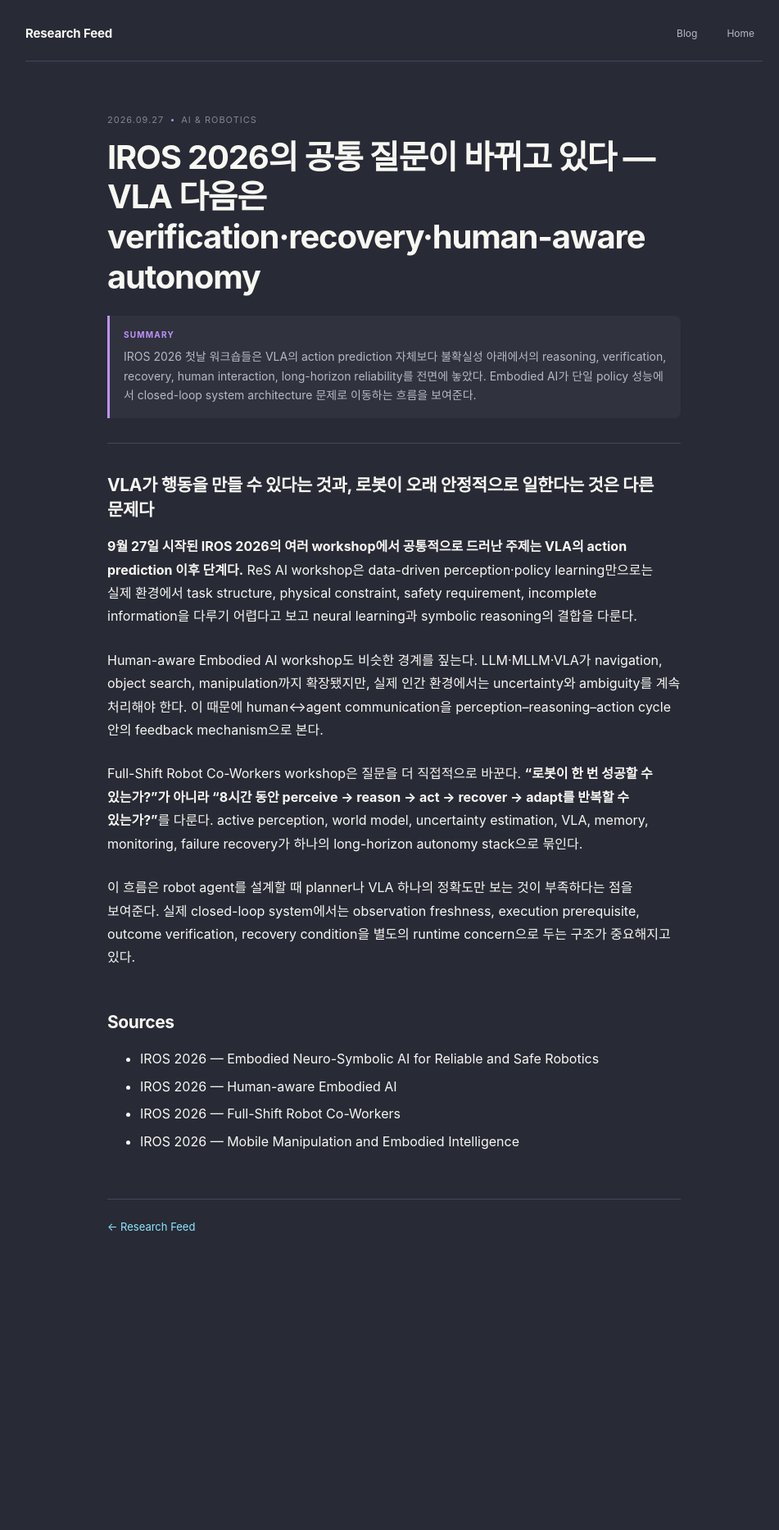
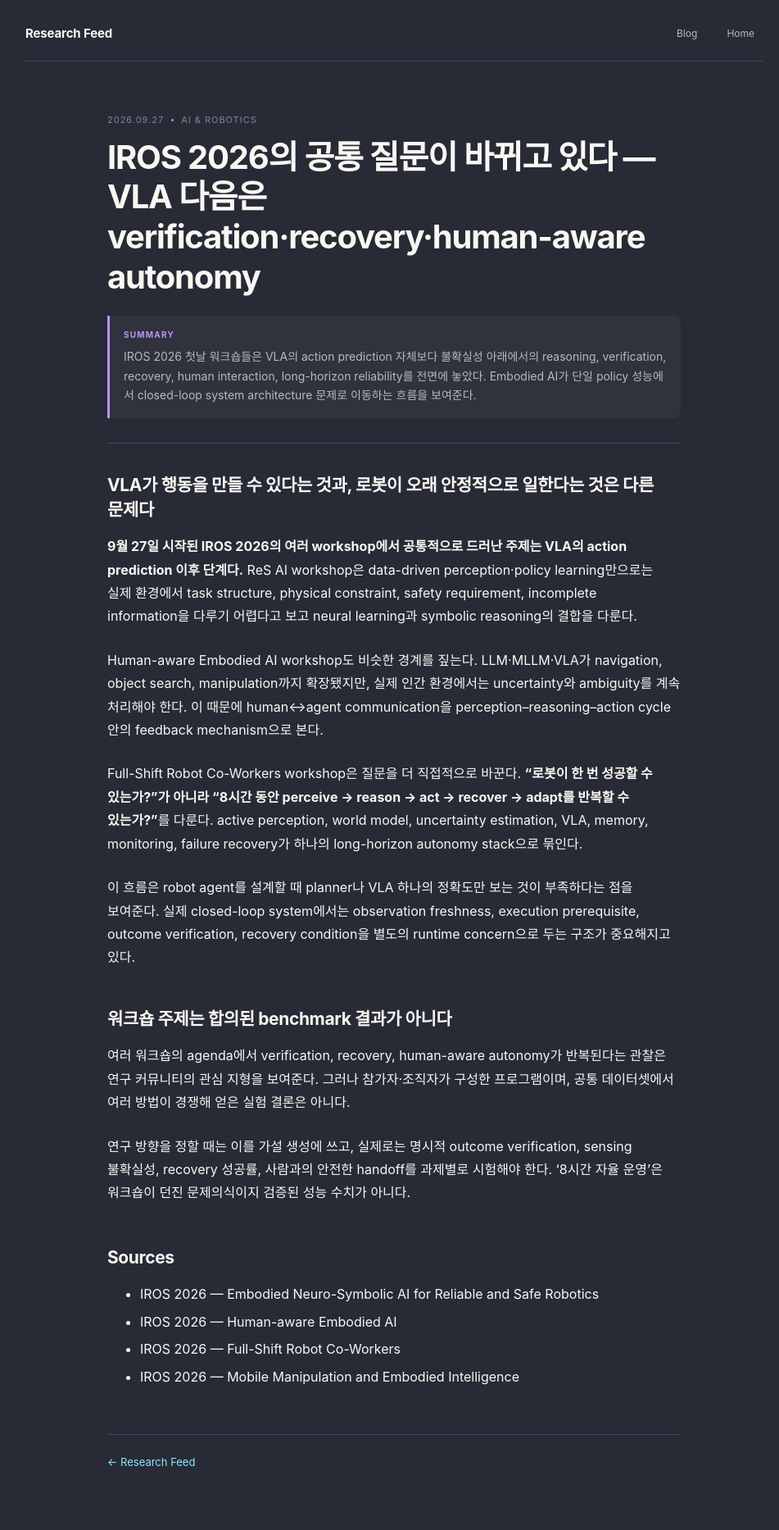
Before and after one commit to nayana224/nayana224.github.io, a Jekyll site: the page built from _research_feed/2026-09-27-ai-robotics.md, in a window 1280 px wide. Shown: the whole page at 82% size, without its empty margins (159-1110 px from the left). Built offline with Jekyll 4.4.1, drawn with Linux system fonts in a browser that asks for light colours; before the commit the page ends 1579 px from its top, so only the background shows below that.

Commit message:
Strengthen Research Feed article: 2026-09-27

```diff
--- a/_research_feed/2026-09-27-ai-robotics.md
+++ b/_research_feed/2026-09-27-ai-robotics.md
@@ -17,6 +17,12 @@
 
 이 흐름은 robot agent를 설계할 때 planner나 VLA 하나의 정확도만 보는 것이 부족하다는 점을 보여준다. 실제 closed-loop system에서는 observation freshness, execution prerequisite, outcome verification, recovery condition을 별도의 runtime concern으로 두는 구조가 중요해지고 있다.
 
+## 워크숍 주제는 합의된 benchmark 결과가 아니다
+
+여러 워크숍의 agenda에서 verification, recovery, human-aware autonomy가 반복된다는 관찰은 연구 커뮤니티의 관심 지형을 보여준다. 그러나 참가자·조직자가 구성한 프로그램이며, 공통 데이터셋에서 여러 방법이 경쟁해 얻은 실험 결론은 아니다.
+
+연구 방향을 정할 때는 이를 가설 생성에 쓰고, 실제로는 명시적 outcome verification, sensing 불확실성, recovery 성공률, 사람과의 안전한 handoff를 과제별로 시험해야 한다. ‘8시간 자율 운영’은 워크숍이 던진 문제의식이지 검증된 성능 수치가 아니다.
+
 ## Sources
 - [IROS 2026 — Embodied Neuro-Symbolic AI for Reliable and Safe Robotics](https://embodied-nesy.github.io/)
 - [IROS 2026 — Human-aware Embodied AI](https://heai-iros26-workshop.github.io/)
```
